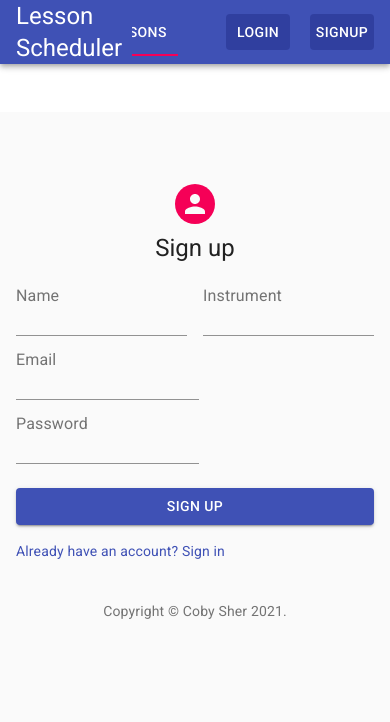
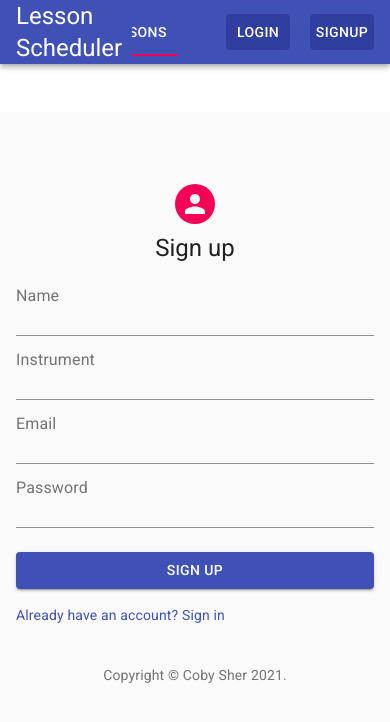
Before and after one commit to CobyPear/music-lesson-scheduler, a React (Create React App) app in the folder client/: page /signup in a window 390 px wide. Shown: the top 722 px of the page. Built offline with nearby package versions, Linux system fonts and the light colour scheme.

Commit message:
Signup form now responsive

```diff
--- a/client/src/components/Signup.jsx
+++ b/client/src/components/Signup.jsx
@@ -38,6 +38,9 @@ const useStyles = makeStyles((theme) => ({
     flexDirection: 'column',
     alignItems: 'center',
   },
+  input: {
+    display: 'flex'
+  },
   avatar: {
     margin: theme.spacing(1),
     backgroundColor: theme.palette.secondary.main,
@@ -75,20 +78,23 @@ export default function SignUp() {
         </Typography>
         <form className={classes.form} noValidate onSubmit={onSubmit}>
           <Grid container spacing={2}>
-            <Grid item xs={6}>
+            <Grid item xs={12} md={6}>
               <InputLabel htmlFor='name'>Name</InputLabel>
               <Input
+                className={classes.input}
+                onChange={(e) => setName(e.target.value)}
                 value={name}
-                onChange={(e) => setName(e.target.value)}
                 name='name'
                 type='text'
                 id='name'
               >
               </Input>
             </Grid>
-            <Grid item xs={6}>
+            <Grid item xs={12} md={6}>
               <InputLabel htmlFor='instrument'>Instrument</InputLabel>
-              <Input onChange={(e) => setInstrument(e.target.value)}
+              <Input
+                className={classes.input}
+                onChange={(e) => setInstrument(e.target.value)}
                 value={instrument}
                 name='instrument'
                 type='text'
@@ -98,7 +104,9 @@ export default function SignUp() {
             </Grid>
             <Grid item xs={12}>
               <InputLabel htmlFor='email'>Email</InputLabel>
-              <Input onChange={(e) => setEmail(e.target.value)}
+              <Input
+                className={classes.input}
+                onChange={(e) => setEmail(e.target.value)}
                 value={email}
                 name='email'
                 type='text'
@@ -108,7 +116,9 @@ export default function SignUp() {
             </Grid>
             <Grid item xs={12}>
               <InputLabel htmlFor='password'>Password</InputLabel>
-              <Input onChange={(e) => setPassword(e.target.value)}
+              <Input
+                className={classes.input}
+                onChange={(e) => setPassword(e.target.value)}
                 value={password}
                 name='password'
                 type='password'
```
